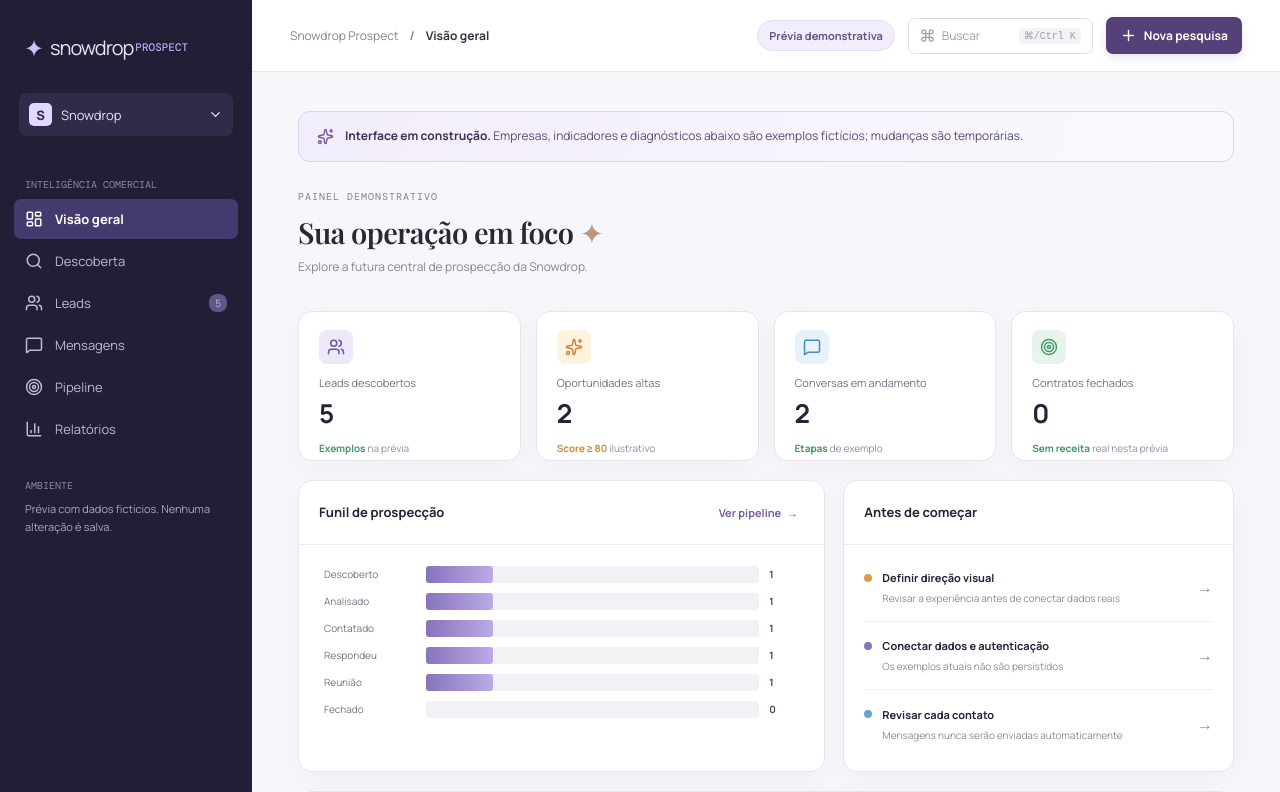
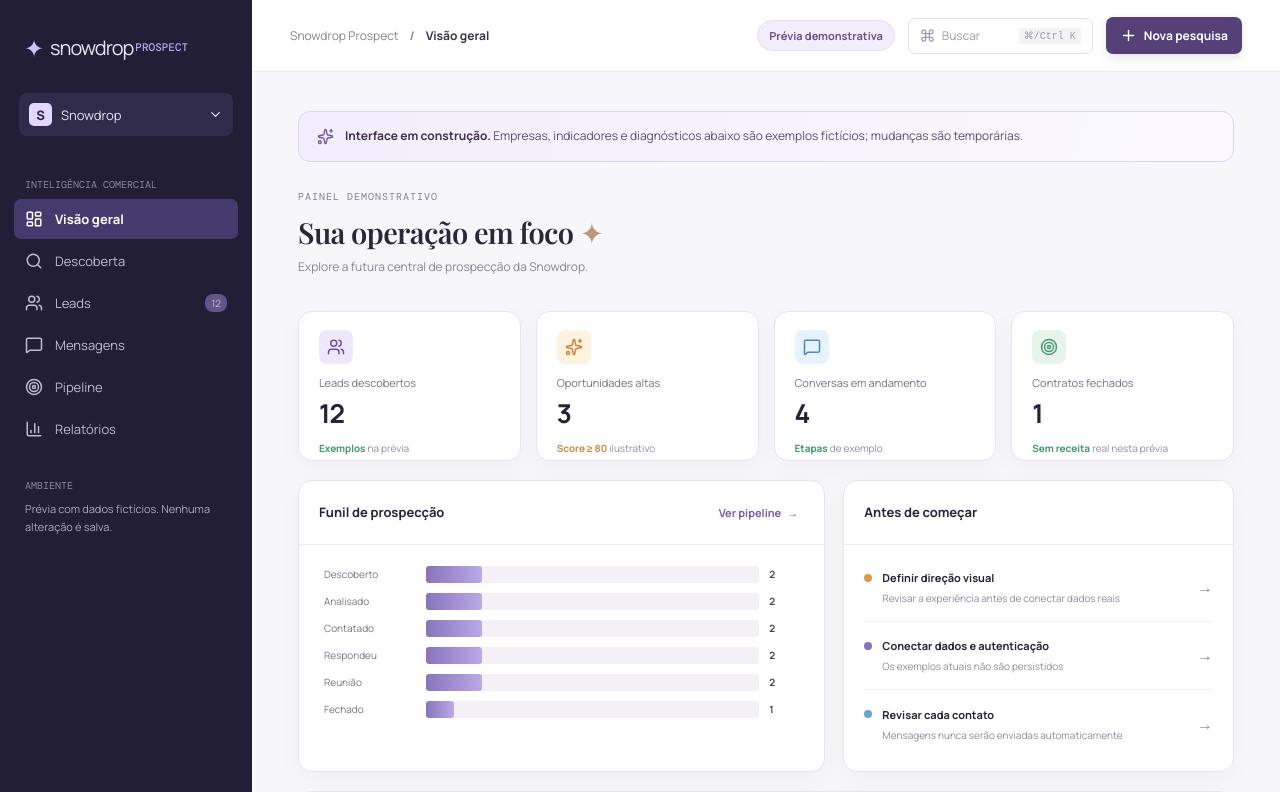
Before and after one commit to 1victorneves2/Prospect-sNow, a React (Vite) app in the folder apps/web/: page / in a window 1280 px wide. Shown: the top 792 px of the page. Built offline with nearby package versions, Linux system fonts and the light colour scheme; a web font is replaced by a local one.

Commit message:
feat(web): load demo leads from disposable JSON fixture

```diff
--- /dev/null
+++ b/apps/web/src/demo/leads.json
@@ -0,0 +1,134 @@
+[
+  {
+    "id": 1,
+    "name": "Bella Moda Feminina",
+    "segment": "Moda e vestuário",
+    "region": "Adrianópolis",
+    "score": 92,
+    "stage": "Analisado",
+    "phone": true,
+    "site": "Linktree",
+    "updated": "Hoje, 10:34"
+  },
+  {
+    "id": 2,
+    "name": "Maison Lune Semijoias",
+    "segment": "Semijoias",
+    "region": "Vieiralves",
+    "score": 86,
+    "stage": "Contatado",
+    "phone": true,
+    "site": "Ausente",
+    "updated": "Hoje, 09:22"
+  },
+  {
+    "id": 3,
+    "name": "Ateliê Aurora",
+    "segment": "Moda e vestuário",
+    "region": "Ponta Negra",
+    "score": 78,
+    "stage": "Descoberto",
+    "phone": false,
+    "site": "Ausente",
+    "updated": "Ontem"
+  },
+  {
+    "id": 4,
+    "name": "Studio Vivá",
+    "segment": "Clínica de estética",
+    "region": "Parque Dez",
+    "score": 71,
+    "stage": "Respondeu",
+    "phone": true,
+    "site": "Ativo",
+    "updated": "Ontem"
+  },
+  {
+    "id": 5,
+    "name": "Casa Forma Planejados",
+    "segment": "Móveis planejados",
+    "region": "Flores",
+    "score": 64,
+    "stage": "Reunião",
+    "phone": true,
+    "site": "Ativo",
+    "updated": "Segunda-feira"
+  },
+  {
+    "id": 6,
+    "name": "Essência da Moda e Acessórios",
+    "segment": "Moda e vestuário",
+    "region": "Centro, Manaus",
+    "score": 58,
+    "stage": "Proposta",
+    "phone": true,
+    "site": "Linktree",
+    "updated": "Terça-feira"
+  },
+  {
+    "id": 7,
+    "name": "Norte Criativo Papelaria e Presentes",
+    "segment": "Papelaria e presentes",
+    "region": "Dom Pedro",
+    "score": 47,
+    "stage": "Fechado",
+    "phone": false,
+    "site": "Ativo",
+    "updated": "12/10/2026"
+  },
+  {
+    "id": 8,
+    "name": "Flor de Castanheira Boutique",
+    "segment": "Moda e vestuário",
+    "region": "Aleixo",
+    "score": 83,
+    "stage": "Analisado",
+    "phone": true,
+    "site": "Ausente",
+    "updated": "11/10/2026"
+  },
+  {
+    "id": 9,
+    "name": "Raiz Amazônica Cosméticos Naturais",
+    "segment": "Beleza e cosméticos",
+    "region": "São Jorge",
+    "score": 35,
+    "stage": "Descoberto",
+    "phone": false,
+    "site": "Ausente",
+    "updated": "10/10/2026"
+  },
+  {
+    "id": 10,
+    "name": "Ótica Horizonte Manaus",
+    "segment": "Ótica",
+    "region": "Nossa Senhora das Graças",
+    "score": 74,
+    "stage": "Contatado",
+    "phone": true,
+    "site": "Ativo",
+    "updated": "09/10/2026"
+  },
+  {
+    "id": 11,
+    "name": "Café do Largo",
+    "segment": "Alimentação",
+    "region": "Centro",
+    "score": 69,
+    "stage": "Respondeu",
+    "phone": true,
+    "site": "Linktree",
+    "updated": "08/10/2026"
+  },
+  {
+    "id": 12,
+    "name": "Casa Ipê Móveis e Decoração",
+    "segment": "Móveis e decoração",
+    "region": "Cidade Nova",
+    "score": 52,
+    "stage": "Reunião",
+    "phone": false,
+    "site": "Ativo",
+    "updated": "07/10/2026"
+  }
+]
--- a/apps/web/src/demo/leads.ts
+++ b/apps/web/src/demo/leads.ts
@@ -1,3 +1,5 @@
+import demoLeads from './leads.json'
+
 export type Stage =
   'Descoberto' | 'Analisado' | 'Contatado' | 'Respondeu' | 'Reunião' | 'Proposta' | 'Fechado'
 export type Lead = {
@@ -12,63 +14,7 @@ export type Lead = {
   updated: string
 }
 
-export const initialLeads: Lead[] = [
-  {
-    id: 1,
-    name: 'Bella Moda Feminina',
-    segment: 'Moda e vestuário',
-    region: 'Adrianópolis',
-    score: 92,
-    stage: 'Analisado',
-    phone: true,
-    site: 'Linktree',
-    updated: 'Hoje, 10:34',
-  },
-  {
-    id: 2,
-    name: 'Maison Lune Semijoias',
-    segment: 'Semijoias',
-    region: 'Vieiralves',
-    score: 86,
-    stage: 'Contatado',
-    phone: true,
-    site: 'Ausente',
-    updated: 'Hoje, 09:22',
-  },
-  {
-    id: 3,
-    name: 'Ateliê Aurora',
-    segment: 'Moda e vestuário',
-    region: 'Ponta Negra',
-    score: 78,
-    stage: 'Descoberto',
-    phone: false,
-    site: 'Ausente',
-    updated: 'Ontem',
-  },
-  {
-    id: 4,
-    name: 'Studio Vivá',
-    segment: 'Clínica de estética',
-    region: 'Parque Dez',
-    score: 71,
-    stage: 'Respondeu',
-    phone: true,
-    site: 'Ativo',
-    updated: 'Ontem',
-  },
-  {
-    id: 5,
-    name: 'Casa Forma Planejados',
-    segment: 'Móveis planejados',
-    region: 'Flores',
-    score: 64,
-    stage: 'Reunião',
-    phone: true,
-    site: 'Ativo',
-    updated: 'Segunda-feira',
-  },
-]
+export const initialLeads = demoLeads as Lead[]
 
 export const stageColor: Record<Stage, string> = {
   Descoberto: 'slate',
```
Also changed, not shown: 1 other file (tests, documents, lock files or other folders).
